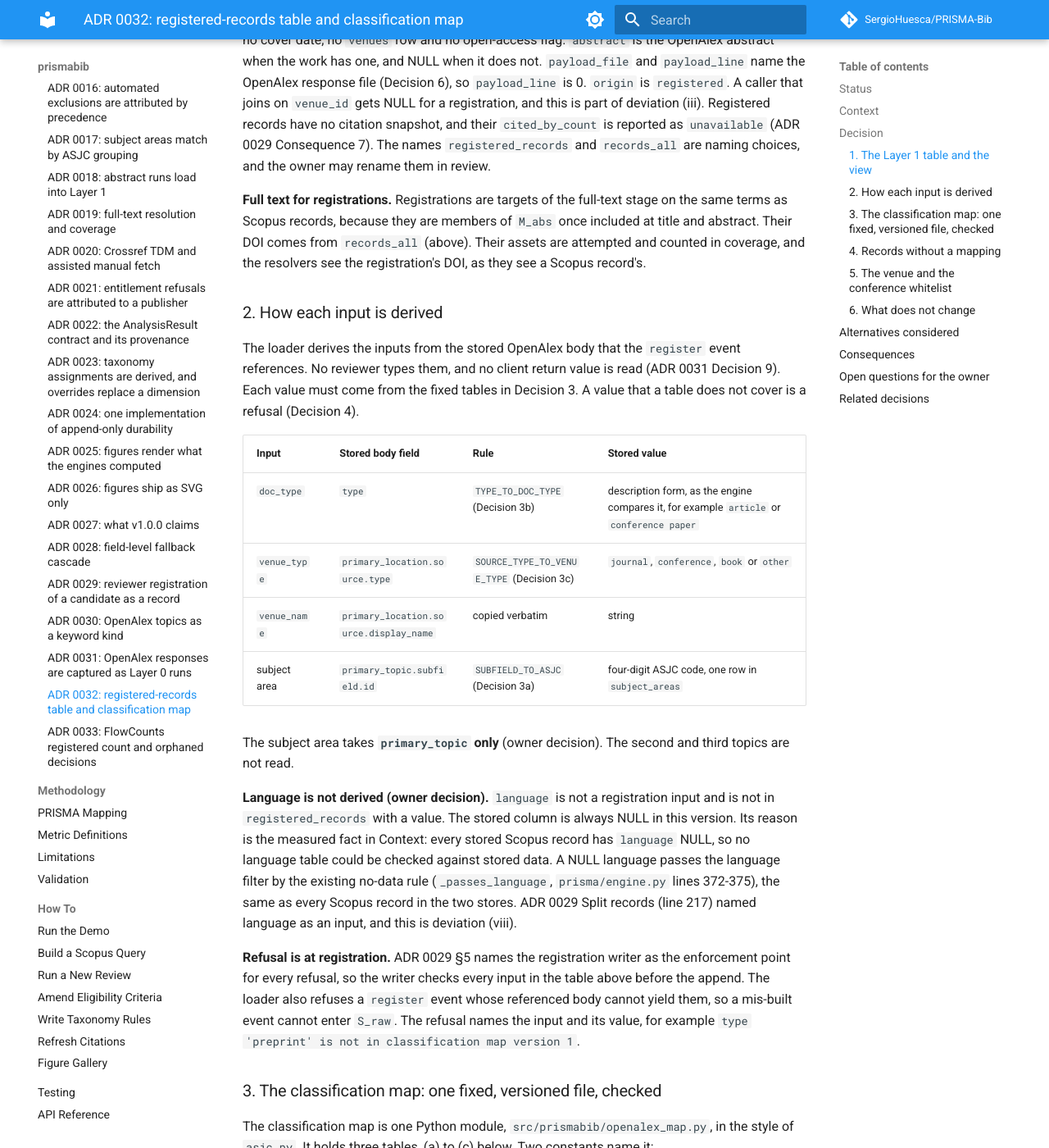
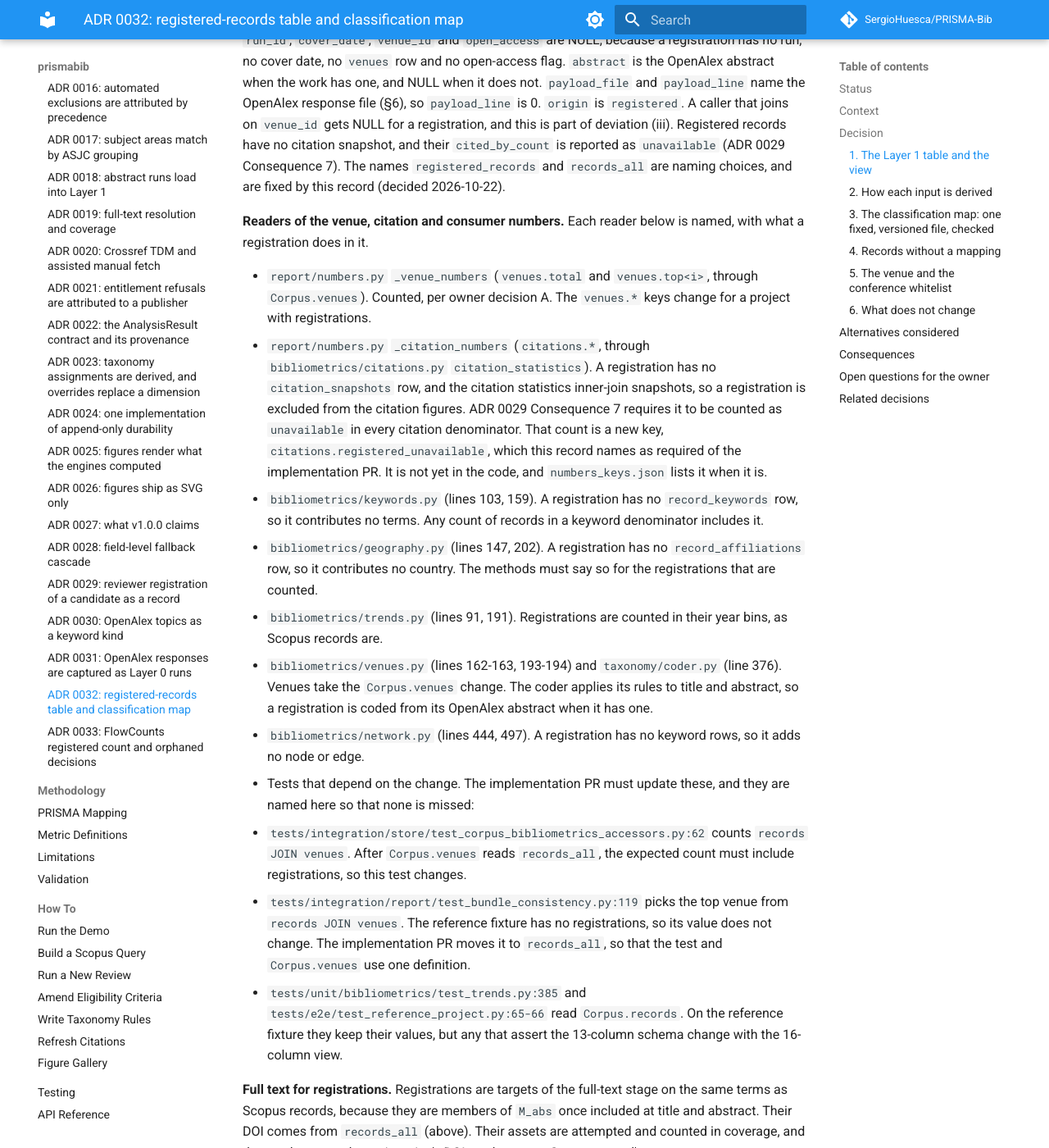
Before and after one commit to SergioHuesca/PRISMA-Bib, an MkDocs documentation site: the page built from docs/architecture/adr/0032-registered-records-table-and-classification-map.md, in a window 1280 px wide and 1400 px high, scrolled down 4753 px. Shown: the whole window at 82% size. Built offline with MkDocs 1.6.1 and Material for MkDocs 9.7.7, drawn with Linux system fonts in a browser that asks for light colours; comment, search, counter and statistics services are not loaded; some of the changed text lies outside the part shown.

Commit message:
docs(adr): revise ADR 0032 and 0033 after acceptance review
Conference-hosted articles are typed article (owner decision). Names the
reason-code narrowing of ADR 0029 §2 as a deviation with a pointer note,
states the venue_name refusal point and its required tests, dates the
owner decisions, and names the venue, citation and consumer readers.

Co-Authored-By: Claude Haiku 5.5 <noreply@anthropic.com>
Claude-Session: https://claude.ai/code/session_01QjNadz7h2UAZ2C2xhuaY8z

```diff
--- a/docs/architecture/adr/0032-registered-records-table-and-classification-map.md
+++ b/docs/architecture/adr/0032-registered-records-table-and-classification-map.md
@@ -36,7 +36,7 @@ registered record has no Scopus payload and no `runs` row (ADR 0029 §9). A new
 addition, and [ADR 0012](0012-persisting-skipped-layer0-entries.md) requires its own ADR.
 
 **The engine reads Layer 1 directly.** `prisma/engine.py` builds its attributes in `_fetch_record_attributes`
-(lines 210-241) from `records`, a `LEFT JOIN venues`, and `subject_areas`. `_passes_conference_whitelist`
+(defined at line 193, query at lines 210-214) from `records`, a `LEFT JOIN venues`, and `subject_areas`. `_passes_conference_whitelist`
 (lines 297-320) keys on `venue_type == "conference"`, and a missing venue reads as `""`.
 
 Two more readers take the record set from `records`, and they must move too. `raw_set` (`prisma/engine.py`, lines 726-744)
@@ -98,7 +98,7 @@ CREATE TABLE registered_records (
   venue_name TEXT NOT NULL,           -- the OpenAlex source display name
   openalex_id TEXT NOT NULL,          -- the work's OpenAlex id
   payload_file TEXT NOT NULL,         -- PayloadRef file (ADR 0031 Decision 2)
-  payload_line INTEGER NOT NULL,      -- always 0 (Decision 6)
+  payload_line INTEGER NOT NULL,      -- always 0 (§6)
   match_rule TEXT NOT NULL,           -- doi, title_year or near_confirmed (ADR 0029 §1)
   reviewer TEXT NOT NULL,
   registered_ts TIMESTAMP NOT NULL    -- UTC, from the register event's ts
@@ -135,7 +135,7 @@ are now.
 
 - `prisma/engine.py` `raw_set` (lines 726-744), the `S_raw` universe. `automated_set` and `language_set` then filter
   registrations too. A registration that fails the automated set is counted in `excluded_automated` (ADR 0033).
-- `prisma/engine.py` `_fetch_record_attributes` (lines 210-241). Registrations take the conference whitelist from their
+- `prisma/engine.py` `_fetch_record_attributes` (defined at line 193; query at lines 210-214). Registrations take the conference whitelist from their
   own `venue_type` and `venue_name` (Decision 5).
 - `screening/ui.py` `load_records` (lines 195-227). Its `venues` join is replaced by the view's `venue_name`, so a reviewer
   can load a registered id and record a decision on it.
@@ -169,10 +169,36 @@ are now.
 **What `Corpus.records` returns for a registration.** A registered row has the same 16 columns. `run_id`, `cover_date`,
 `venue_id` and `open_access` are NULL, because a registration has no run, no cover date, no `venues` row and no open-access flag.
 `abstract` is the OpenAlex abstract when the work has one, and NULL when it does not. `payload_file` and `payload_line` name the
-OpenAlex response file (Decision 6), so `payload_line` is 0. `origin` is `registered`. A caller that joins on `venue_id` gets NULL
+OpenAlex response file (§6), so `payload_line` is 0. `origin` is `registered`. A caller that joins on `venue_id` gets NULL
 for a registration, and this is part of deviation (iii). Registered records have no citation snapshot, and their `cited_by_count`
 is reported as `unavailable` (ADR 0029 Consequence 7). The names `registered_records` and `records_all` are naming choices,
-and the owner may rename them in review.
+and are fixed by this record (decided 2026-10-22).
+
+**Readers of the venue, citation and consumer numbers.** Each reader below is named, with what a registration does in it.
+
+- `report/numbers.py` `_venue_numbers` (`venues.total` and `venues.top<i>`, through `Corpus.venues`). Counted, per owner decision A.
+  The `venues.*` keys change for a project with registrations.
+- `report/numbers.py` `_citation_numbers` (`citations.*`, through `bibliometrics/citations.py` `citation_statistics`). A registration
+  has no `citation_snapshots` row, and the citation statistics inner-join snapshots, so a registration is excluded from the
+  citation figures. ADR 0029 Consequence 7 requires it to be counted as `unavailable` in every citation denominator. That count
+  is a new key, `citations.registered_unavailable`, which this record names as required of the implementation PR. It is not
+  yet in the code, and `numbers_keys.json` lists it when it is.
+- `bibliometrics/keywords.py` (lines 103, 159). A registration has no `record_keywords` row, so it contributes no terms. Any count
+  of records in a keyword denominator includes it.
+- `bibliometrics/geography.py` (lines 147, 202). A registration has no `record_affiliations` row, so it contributes no country.
+  The methods must say so for the registrations that are counted.
+- `bibliometrics/trends.py` (lines 91, 191). Registrations are counted in their year bins, as Scopus records are.
+- `bibliometrics/venues.py` (lines 162-163, 193-194) and `taxonomy/coder.py` (line 376). Venues take the `Corpus.venues` change.
+  The coder applies its rules to title and abstract, so a registration is coded from its OpenAlex abstract when it has one.
+- `bibliometrics/network.py` (lines 444, 497). A registration has no keyword rows, so it adds no node or edge.
+- Tests that depend on the change. The implementation PR must update these, and they are named here so that none is missed:
+  - `tests/integration/store/test_corpus_bibliometrics_accessors.py:62` counts `records JOIN venues`. After `Corpus.venues` reads
+    `records_all`, the expected count must include registrations, so this test changes.
+  - `tests/integration/report/test_bundle_consistency.py:119` picks the top venue from `records JOIN venues`. The reference fixture
+    has no registrations, so its value does not change. The implementation PR moves it to `records_all`, so that the test and
+    `Corpus.venues` use one definition.
+  - `tests/unit/bibliometrics/test_trends.py:385` and `tests/e2e/test_reference_project.py:65-66` read `Corpus.records`. On the
+    reference fixture they keep their values, but any that assert the 13-column schema change with the 16-column view.
 
 **Full text for registrations.** Registrations are targets of the full-text stage on the same terms as Scopus records, because
 they are members of `M_abs` once included at title and abstract. Their DOI comes from `records_all` (above). Their assets are
@@ -182,7 +208,7 @@ attempted and counted in coverage, and the resolvers see the registration's DOI,
 
 The loader derives the inputs from the stored OpenAlex body that the `register` event references. No reviewer types
 them, and no client return value is read (ADR 0031 Decision 9). Each value must come from the fixed tables in Decision 3.
-A value that a table does not cover is a refusal (Decision 4).
+A value that a table does not cover is a refusal (§4).
 
 | Input | Stored body field | Rule | Stored value |
 |---|---|---|---|
@@ -191,17 +217,18 @@ A value that a table does not cover is a refusal (Decision 4).
 | `venue_name` | `primary_location.source.display_name` | copied verbatim | string |
 | subject area | `primary_topic.subfield.id` | `SUBFIELD_TO_ASJC` (Decision 3a) | four-digit ASJC code, one row in `subject_areas` |
 
-The subject area takes **`primary_topic` only** (owner decision). The second and third topics are not
+The subject area takes **`primary_topic` only** (owner decision, 2026-10-22). The second and third topics are not
 read.
 
-**Language is not derived (owner decision).** `language` is not a registration input and is not in `registered_records`
+**Language is not derived (owner decision, 2026-10-22).** `language` is not a registration input and is not in `registered_records`
 with a value. The stored column is always NULL in this version. Its reason is the measured fact in Context: every stored Scopus
 record has `language` NULL, so no language table could be checked against stored data. A NULL language passes the language
 filter by the existing no-data rule (`_passes_language`, `prisma/engine.py` lines 372-375), the same as every Scopus record in the
 two stores. ADR 0029 Split records (line 217) named language as an input, and this is deviation (viii).
 
 **Refusal is at registration.** ADR 0029 §5 names the registration writer as the enforcement point for every
-refusal, so the writer checks every input in the table above before the append. The loader also refuses a `register` event
+refusal, so the writer checks every input in the table above before the append. This refusal is not in code today. It is required of the
+registration PR, which is later than this record, and the tests that prove it are named in the venue_name rule (Decision 5). The loader also refuses a `register` event
 whose referenced body cannot yield them, so a mis-built event cannot enter `S_raw`. The refusal names the
 input and its value, for example `type 'preprint' is not in classification map version 1`.
 
@@ -218,7 +245,7 @@ holds three tables, (a) to (c) below. Two constants name it:
   this draft.
 
 ADR 0029 Owner decision 4 (line 231) and Split records (line 218) describe the mapping as "a fixed, versioned
-mapping table from OpenAlex topics to ASJC codes". **The owner has decided the granularity: the map is from
+mapping table from OpenAlex topics to ASJC codes". **The owner decided the granularity on 2026-10-22: the map is from
 OpenAlex subfield to ASJC code, not from topic.** This record changes that wording in ADR 0029 Owner decision 4
 and in line 218. A dated pointer note is added under Owner decision 4 in ADR 0029, and its body is unchanged. The change is
 listed under Consequences as deviation (i). The field names
@@ -507,7 +534,7 @@ targets are the description strings the engine compares with (`_DOC_TYPE_CODE_TO
 
 | OpenAlex `type` | `doc_type` | Note |
 |---|---|---|
-| `article` | `article` | Conference papers hosted in a conference source keep this value (open question 1). |
+| `article` | `article` | Owner decision, 2026-10-22: a conference-hosted article is typed `article`. Its conference status is carried by `venue_type`, so it matches `doc_types.include` like any article, and the conference rule still applies through `venue_type`. |
 | `review` | `review` | |
 | `editorial` | `editorial` | |
 | `letter` | `letter` | |
@@ -569,9 +596,12 @@ The engine reads `records_all` (Decision 1), so this holds without a `venues` ro
 
 **`venue_name` for a registration** is the OpenAlex `primary_location.source.display_name`, and it is NOT NULL. A conference
 registration is matched against the whitelist exactly as a Scopus conference is: a casefold substring match on `venue_name`
-(`_passes_conference_whitelist`, `prisma/engine.py` lines 315-320). A `venue_name` that is missing, or empty after `strip()`, is **refused** at
-registration, for every venue type. The engine does not strip the name (`prisma/engine.py` lines 319-320), so the refusal must
-do it: a whitespace-only name would otherwise fail every token and exclude a registered conference paper silently. The refusal, not a silent pass or exclusion, is the rule, because an empty name would otherwise fail every
+(`_passes_conference_whitelist`, `prisma/engine.py` lines 315-320). A `venue_name` that is missing, or empty after `strip()`, is to be **refused** for every venue type. The refusal point is the
+registration writer, which does not exist yet. It is part of the later registration PR (ADR 0029 §5), so no code enforces this
+rule today. The engine does not strip the name (`prisma/engine.py` lines 319-320), so the writer must strip it: a whitespace-only
+name would otherwise fail every token and exclude a registered conference paper silently. The implementation PR must include two
+tests, which do not exist yet: `test_registration__whitespace_venue_name__is_refused` and `test_registration__missing_venue_name__is_refused`.
+Both assert that the event log's bytes and checksum are unchanged after the refusal. The refusal, not a silent pass or exclusion, is the rule, because an empty name would otherwise fail every
 token and exclude a registered conference paper with no record of why.
 
 Scopus records with a `NULL` `venue_id` keep today's behaviour, which passes the whitelist. This record does not
@@ -581,8 +611,9 @@ change that, and the limitation should be stated in `docs/methodology/limitation
 
 - `criteria.yaml`, the criteria validator and `asjc.area_abbrev` are unchanged. Registered subject codes match the
   way Scopus codes do.
-- `_passes_subject_areas` and `_passes_language` keep their no-data rule for Scopus records. A registered record
-  always has all four inputs, so it never reaches that rule with missing data.
+- `_passes_subject_areas` and `_passes_language` keep their no-data rule for Scopus records. A registered record has
+  its required inputs (`doc_type`, `venue_type`, `venue_name`, subject area) from the refusal rule of §2, so the subject-area
+  filter never sees it with missing data. Its `language` is NULL, and `_passes_language` passes it (Consequence 7).
 - The frozen `records`, `venues`, `subject_areas` and `runs` tables keep their columns.
 - Payload references: a registered record's `payload_line` is `0`. ADR 0029's worked example (`line` 42 in
   `raw/run-0007/openalex-0001.jsonl`, line 77) is **superseded** by ADR 0031 Decision 2, under which each HTTP response
@@ -599,12 +630,12 @@ payloads. Two sources would write one table, which the loader's rules do not all
 **Put the map version and checksum on the `registered_records` row.** Rejected. ADR 0029 puts them on the `register` event.
 A copy would be derived data that can drift.
 
-**Derive `language` from OpenAlex's ISO 639-1 code through a map.** Rejected by owner decision. Every stored Scopus record has
+**Derive `language` from OpenAlex's ISO 639-1 code through a map.** Rejected by owner decision, 2026-10-22. Every stored Scopus record has
 `language` NULL (1,293 of 1,293 and 1,864 of 1,864, Context), so the Scopus spelling of each language cannot be checked against
 any stored value. A map of about 37 unverified rows would be a plausible wrong table. The field stays NULL instead, and the existing
 no-data rule applies to it.
 
-**Map from topic (about 4,500 values) rather than subfield.** Rejected by owner decision. The subfield level gives 252
+**Map from topic (about 4,500 values) rather than subfield.** Rejected by owner decision, 2026-10-22. The subfield level gives 252
 reviewable rows, and every topic belongs to one subfield.
 
 **Derive subject areas at load time from the current table, without versions.** Rejected. A table edit would move records
@@ -622,12 +653,13 @@ between subject areas, and an old published number could not be reproduced.
    pass the filter. A registered record carries subject rows and is filtered by them. The methods and
    `docs/methodology/limitations.md` must say so.
 5. Registration throughput depends on the tables' coverage, which is not known until the map is checked against real
-   registrations. Refused candidates are counted (Decision 4), not hidden.
+   registrations. Refused candidates are counted (§4), not hidden.
 6. Registered records carry no author, affiliation or keyword rows in this version, so the screening view shows the title, the
-   abstract and the venue only. Authors and keywords for registrations need their own decision.
+   abstract and the venue only. This is decided for this version (2026-10-22). Adding authors or keywords for registrations
+   is a later change, under its own ADR.
 7. A registration's `language` is NULL, so `_passes_language` passes it. Every Scopus record in the two measured stores already
    behaves this way, so the language filter has no effect on either population in this version. The methods must say so.
-8. **Counts (owner decision A).** Registrations count in `corpus.size`, `corpus.year_min` and `corpus.year_max` (`numbers.json`),
+8. **Counts (owner decision A, 2026-10-22).** Registrations count in `corpus.size`, `corpus.year_min` and `corpus.year_max` (`numbers.json`),
    and in the venue tables (`Corpus.venues`). The methods report the registered count next to those numbers, in one sentence:
    "N records, of which M are registrations from a manual Google Scholar search (ADR 0029)". The same number is the `registered`
    key that ADR 0033 adds to `numbers.json`, so the count appears once in the data and once in the text.
@@ -655,18 +687,15 @@ between subject areas, and an old published number could not be reproduced.
   that ADR 0031 Context (line 44) names. `language` is not added (deviation viii). The owner approved the change, and ADR 0031 has a dated note. Basis: BUILD_PLAN §2.6 (line 301). Bodies captured
   earlier lack the fields, and the loader refuses a registration that references one.
 - **(vii) ADR 0029 example.** The `payload_line` example in ADR 0029 (line 77) is superseded by ADR 0031 Decision 2, as
-  Decision 6 above states.
+  §6 above states. Basis: BUILD_PLAN §2.6 (line 301).
 - **(viii) ADR 0029 Split records, the `language` input (line 217).** ADR 0029 names `language` as a registration input. This
   record drops it, by owner decision (Decision 2), because every stored Scopus record has `language` NULL. A registration's
   `language` is NULL, and the existing no-data rule passes it. Basis: BUILD_PLAN §2.6 (line 301).
 
 ## Open questions for the owner
 
-1. **`doc_type` for an article in a conference source.** OpenAlex types a conference paper as `conference-paper` when it
-   reports one, and sometimes as `article`. Options: (a) take `doc_type` from `type` alone, so `venue_type` carries the
-   conference status (the rule in Decision 2); (b) also set `doc_type` to `conference paper` when the source is a
-   conference. **Recommendation: (a).** It keeps `doc_type` a single rule from one field, and the whitelist still reads the
-   conference status from `venue_type`.
+None. The owner decided the open question of a conference-hosted article on 2026-10-22 (§3, row (b)). The acceptance of
+this record is decided by the dedicated review named in Status.
 
 ## Related decisions
 
```
Also changed, not shown: docs/architecture/adr/0029-reviewer-registration-of-a-candidate-as-a-record.md (+7 -0 lines), docs/architecture/adr/0033-flowcounts-registered-count-and-orphaned-decisions.md (+24 -5 lines).
